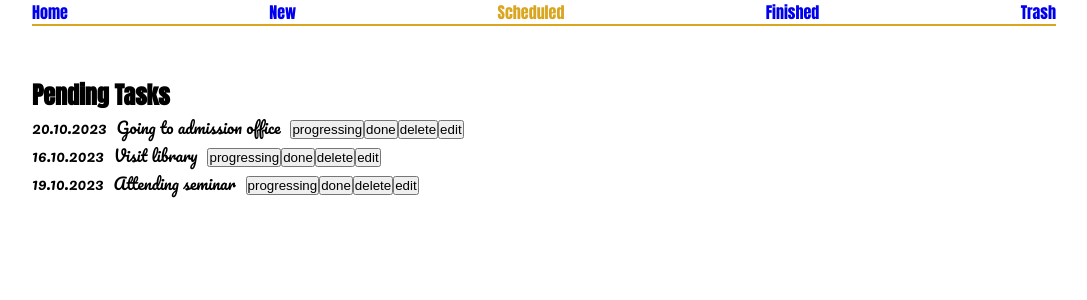
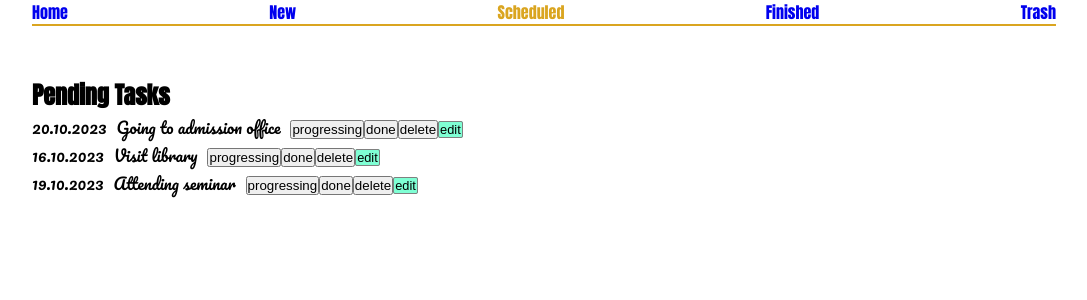
Before and after one commit to mbabarali/FA24-ReactJS-ToDoApp, a React (Create React App) app: page /scheduled-tasks in a window 1280 px wide. Shown: the top 300 px of the page, without its empty margins (96-1183 px from the left). Built offline with nearby package versions, Linux system fonts and the light colour scheme.

Commit message:
Adding unique (dynamic) routes to individual tasks using useParams()

```diff
--- a/src/components/Edit.jsx
+++ b/src/components/Edit.jsx
@@ -1,6 +1,6 @@
 // Functional Component
-function Edit() {
-  return <h1>Edit Task</h1>;
+function Edit({ id }) {
+  return <h1>Edit Task {id}</h1>;
 }
 
 export default Edit;
--- a/src/components/PendingTasks.css
+++ b/src/components/PendingTasks.css
@@ -6,3 +6,15 @@
 .inProgress {
   color: green;
 }
+
+.linkToButton {
+  text-decoration: none;
+  color: black;
+  border: 1px solid gray;
+  font-size: 0.8rem;
+  background-color: aquamarine;
+  border-radius: 2px;
+  padding-left: 1px;
+  padding-right: 1px;
+  font-family: Arial, Helvetica, sans-serif;
+}
--- a/src/components/TaskPending.jsx
+++ b/src/components/TaskPending.jsx
@@ -1,7 +1,12 @@
+// import { useNavigate } from "react-router-dom";
+import { Link } from "react-router-dom";
+
 // Stateless Functional Component
 function TaskPending(props) {
   const { id, createDate, title, className } = props;
   const { onDone, onDelete, onInProgress } = props;
+
+  // const navigate = useNavigate();
 
   return (
     <div className={className}>
@@ -45,15 +50,31 @@ function TaskPending(props) {
         delete
       </button>
 
+      {/* ---------- OPTION 1: Using useNavigate Hook ---------- */}
       {/* This component's UI will change onClick as result of the change in state variable in its incestor */}
-      <button // Arrow Function (An anonymous function)
+      {/* <button
+        // Arrow Function (An anonymous function)
+        // onClick={(event) => {
+        //   event.stopPropagation();
+        //   onEdit(id);
+        // }}
         onClick={(event) => {
           event.stopPropagation(); //Stop event bubbling
-          // onEdit(id);
+          navigate(`/scheduled-tasks/${id}`);
         }}
       >
         edit
-      </button>
+      </button> */}
+
+      {/* ---------- OPTION 2: Using <Link> ---------- */}
+      {/* This component's UI will change onClick as result of the change in state variable in its incestor */}
+      <Link
+        onClick={(event) => event.stopPropagation()} //Stop event bubbling
+        to={`/scheduled-tasks/${id}`}
+        className="linkToButton"
+      >
+        edit
+      </Link>
     </div>
   );
 }
--- a/src/pages/Update.jsx
+++ b/src/pages/Update.jsx
@@ -1,11 +1,14 @@
+import { useParams } from "react-router-dom";
 import Edit from "../components/Edit";
 import Header from "../components/Header";
 
 function Update() {
+  const params = useParams();
+
   return (
     <>
       <Header />
-      <Edit />
+      <Edit id={+params.taskId} />
     </>
   );
 }
```
Also changed, not shown: src/App.js (+15 -10 lines).
